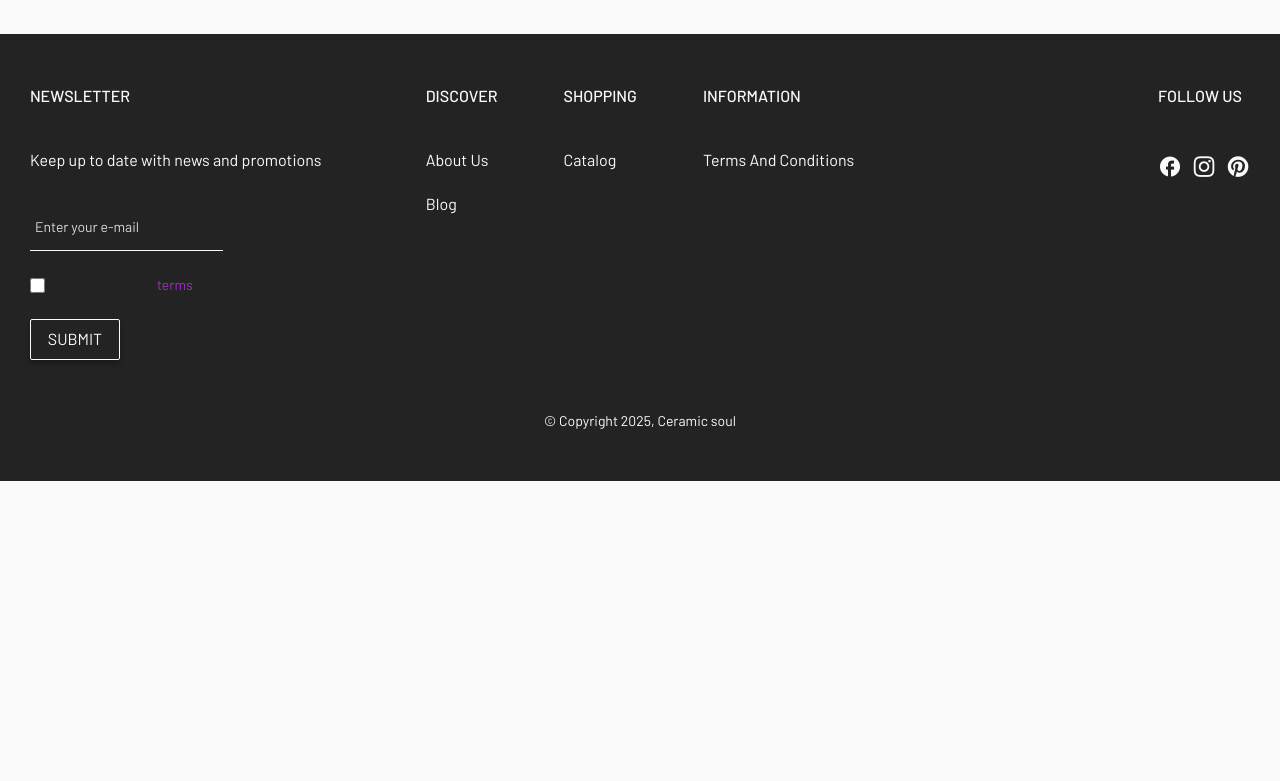
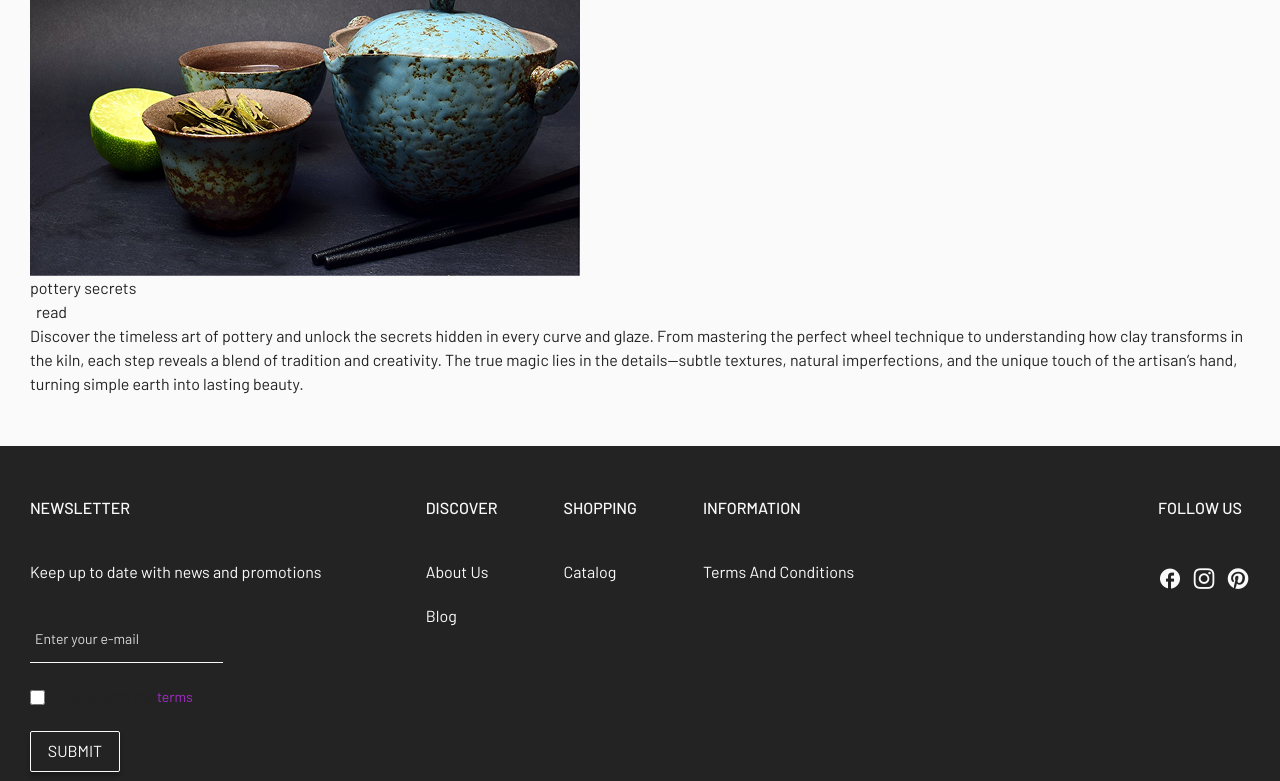
Before and after one commit to tecna-developer/ceramic, a website built with Vite: page blog.html in a window 1280 px wide. Shown: the part 319-1100 px from the top of the page. Before the commit the page ends 800 px from the top, so only its background shows below. Built offline with nearby package versions, Linux system fonts and the light colour scheme.

Commit message:
html: blog page - card

```diff
--- a/blog.html
+++ b/blog.html
@@ -14,7 +14,7 @@
 </head>
 
 <body>
-    <section class="blog-header">
+    <section class="blog">
         <div class="container">
             <div class="burger__menu">
                 <button class="burger__close"><span></span><span></span></button>
@@ -46,12 +46,30 @@
                     <button type="button" class="icon-shopping-bag"></button>
                 </div>
             </header>
+            <h2 class="title__h2">our digital notes</h2>
+            <div class="blog__wrapper">
+                <div class="blog__card">
+                    <header class="blog__top">
+                        <img src="/src/img/tea.jpg" alt="tea" class="blog__card__img">
+                        <div class="blog__info">
+                            <h3 class="title-h3">pottery secrets</h3>
+                            <button class="btn-read">read</button>
+                        </div>
+                    </header>
+                    <div class="blog__text">
+                        <p>Discover the timeless art of pottery and unlock the secrets hidden in every curve and glaze.
+                            From mastering the perfect
+                            wheel technique to understanding how clay transforms in the kiln, each step reveals a blend
+                            of tradition and creativity.
+                            The true magic lies in the details—subtle textures, natural imperfections, and the unique
+                            touch of the artisan’s hand,
+                            turning simple earth into lasting beauty.</p>
+                    </div>
+                </div>
+            </div>
         </div>
-    </section>
-    <section class="blog">
-        <div class="container">
-            <h2 class="title__h2">our digital notes</h2>
-        </div>
+
+
     </section>
 
     <footer class="footer">
```
